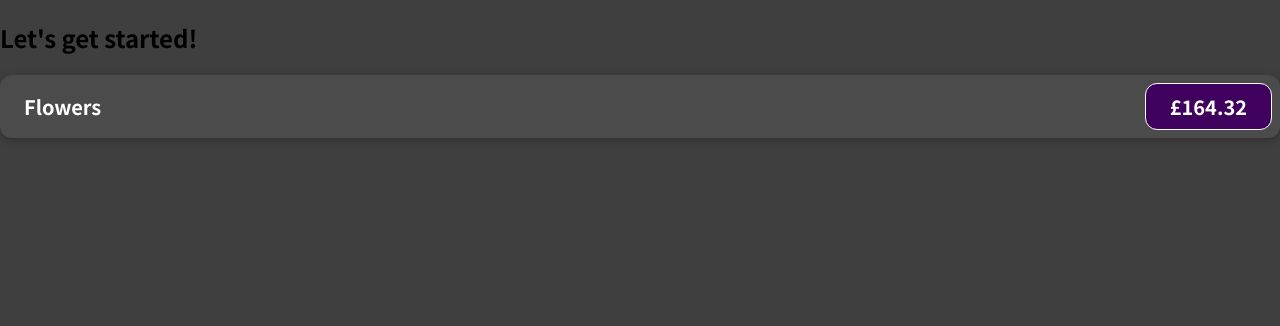
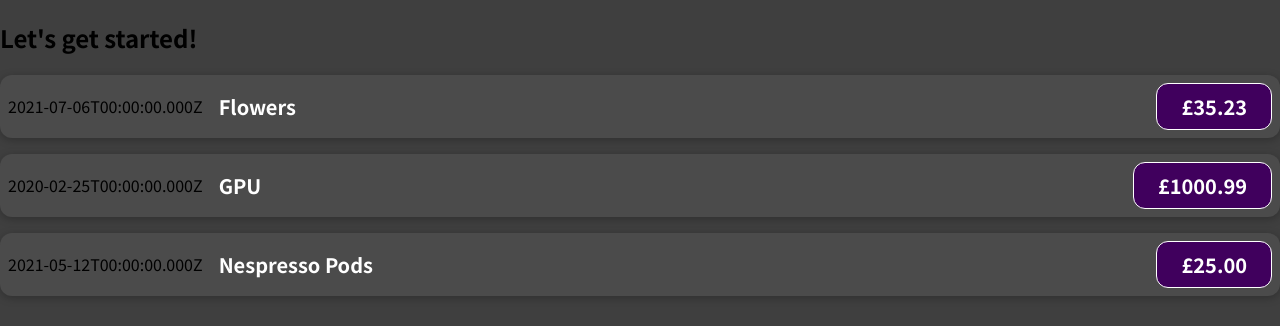
Before and after one commit to WillA5h/ReactJSProject, a JavaScript app: page / in a window 1280 px wide. Shown: the top 326 px of the page. Built offline with nearby package versions, Linux system fonts and the light colour scheme.

Commit message:
changable data

```diff
--- a/src/App.js
+++ b/src/App.js
@@ -1,10 +1,46 @@
-import ExpenseItem from './components/ExpenseItem';
+import ExpenseItem from "./components/ExpenseItem";
 
 function App() {
+
+  const expenses = [
+    {
+      id: 'e1',
+      title: 'Flowers',
+      amount: '35.23',
+      date: new Date (2021, 6, 6),
+    },
+    {
+      id :'e2',
+      title: 'GPU',
+      amount: '1000.99',
+      date: new Date (2020, 1, 25),
+    },
+    {
+      id: 'e3',
+      title: 'Nespresso Pods',
+      amount: '25.00',
+      date: new Date (2021, 4, 12),
+    }
+  ]
+
   return (
     <div>
       <h2>Let's get started!</h2>
-      <ExpenseItem></ExpenseItem>
+      <ExpenseItem
+        title = {expenses[0].title}
+        amount = {expenses[0].amount}
+        date = {expenses[0].date}
+      ></ExpenseItem>
+      <ExpenseItem
+        title = {expenses[1].title}
+        amount = {expenses[1].amount}
+        date = {expenses[1].date}
+      ></ExpenseItem>
+      <ExpenseItem
+        title = {expenses[2].title}
+        amount = {expenses[2].amount}
+        date = {expenses[2].date}
+      ></ExpenseItem>
     </div>
   );
 }
--- a/src/components/ExpenseItem.js
+++ b/src/components/ExpenseItem.js
@@ -1,16 +1,12 @@
 import './ExpenseItem.css';
 
-function ExpenseItem() {
-    const expenseDate = new Date(2021, 5, 6);
-    const expenseTitle = 'Flowers';
-    const expenseAmount = 164.32;
-
+function ExpenseItem(props) {
     return (
     <div className="expense-item">
-      <div>{expenseDate.toISOString}</div>
+      <div>{props.date.toISOString()}</div>
       <div className="expense-item__description">
-        <h2>{expenseTitle}</h2>
-        <div className="expense-item__price">£{expenseAmount}</div>
+        <h2>{props.title}</h2>
+        <div className="expense-item__price">£{props.amount}</div>
       </div>
     </div>
   );
```
Also changed, not shown: 1 other file (tests, documents, lock files or other folders).
